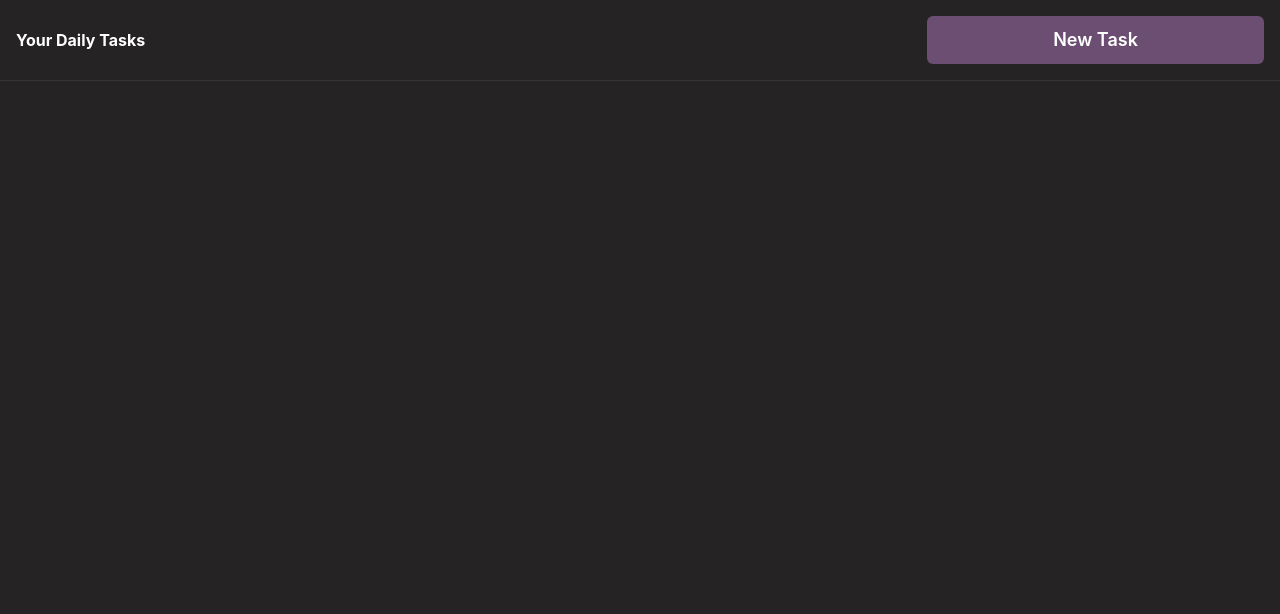
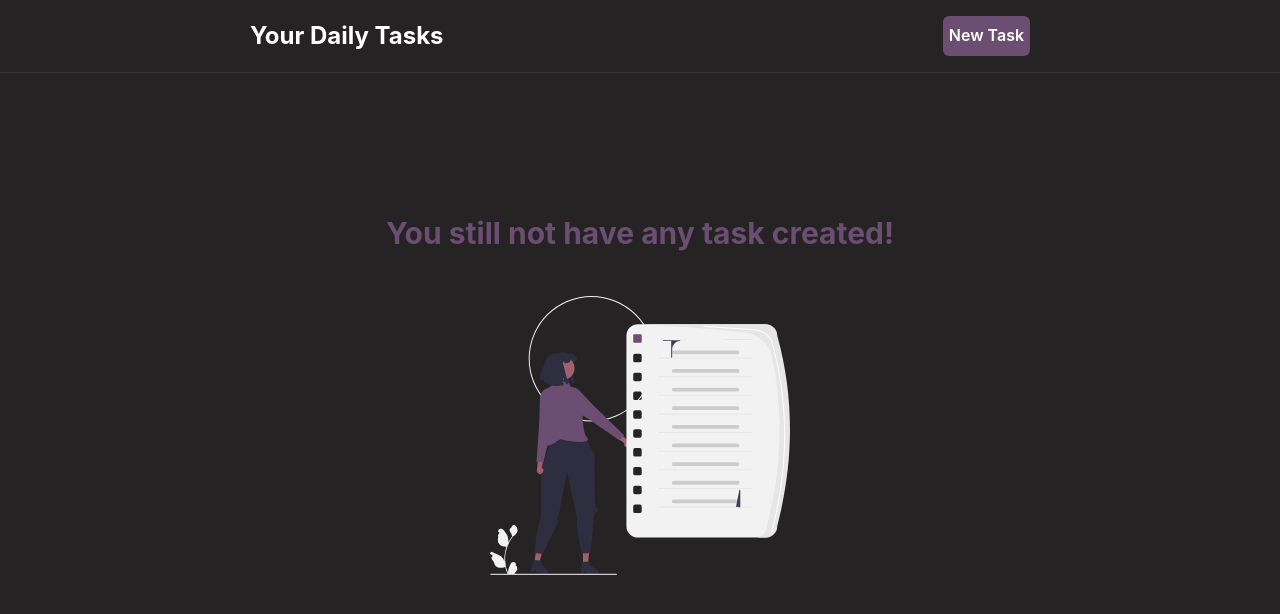
Before and after one commit to WilliamKSilva/tasks_manager, a React (Vite) app in the folder client/: page /home in a window 1280 px wide. Shown: the top 614 px of the page. Built offline with nearby package versions, Linux system fonts and the light colour scheme; no server answers.

Commit message:
feat: start get and display tasks feature

```diff
--- a/client/src/components/Button/index.tsx
+++ b/client/src/components/Button/index.tsx
@@ -11,10 +11,9 @@ export function ButtonDefault({ title, onClick, type }: ButtonProps) {
     <Button
       onClick={() => onClick()}
       bg="primary"
-      size={{base: 'md', lg: 'lg'}}
       color="white"
       borderRadius="md"
-      w="27%"
+      w={{base: '27%', sm: '20%', md: '15%', lg: '10%', xl: '7%'}}
       type={type}
     >
       {title}
--- a/client/src/components/Header/index.tsx
+++ b/client/src/components/Header/index.tsx
@@ -1,18 +1,16 @@
 import { Box, Flex, Text } from '@chakra-ui/react';
-import { ButtonDefault } from '../Button';
 import { PopoverTask } from '../PopoverTask';
 
 export function Header() {
   return (
     <Box
-      as="section"
       w="100%"
       borderBottom="1px"
       borderColor="elevation"
       padding={4}
     >
-      <Flex justify="space-between" align="center">
-        <Text color="white" fontWeight="bold">Your Daily Tasks</Text>
+      <Flex as="section" justify={{base: 'space-between', sm: 'center'}} align="center" w="100%" gap={{sm: '40%'}}>
+        <Text color="white" fontWeight="bold" fontSize={{md: '2xl'}}>Your Daily Tasks</Text>
         <PopoverTask />
       </Flex>
     </Box>
--- a/client/src/components/PopoverTask/index.tsx
+++ b/client/src/components/PopoverTask/index.tsx
@@ -2,10 +2,39 @@ import { useRef } from "react";
 import { Button, Flex, Input, Popover, PopoverContent, PopoverFooter, PopoverHeader, PopoverTrigger, useDisclosure } from "@chakra-ui/react";
 import { ButtonDefault } from "../Button";
 import { PopoverForm } from "../Form";
+import axios from "axios";
+import { useForm } from "react-hook-form";
+
+type handleCreateTaskData = {
+  title: string;
+  description: string;
+}
 
 export function PopoverTask() {
-  const { onOpen, onClose, isOpen } = useDisclosure()
-  const firstFieldRef = useRef(null)
+  const { onOpen, onClose, isOpen } = useDisclosure();
+  const { handleSubmit, register } = useForm();
+  const firstFieldRef = useRef(null);
+
+  const access_token = localStorage.getItem('access_token');
+
+  async function handleCreateTask({ title, description }: handleCreateTaskData) {
+    console.log(title, description);
+
+    try {
+      const response = await axios.post('http://localhost:3333/tasks', {
+        title,
+        description
+      }, {
+        headers: {
+          Authorization: `Bearer ${access_token}`
+        }
+      })
+
+      console.log(response);
+    } catch(error) {
+      console.log(error);
+    }
+  }
 
   return (
     <>
@@ -18,15 +47,15 @@ export function PopoverTask() {
         closeOnBlur={false}
       >
         <PopoverTrigger>
-          <ButtonDefault title="New Task" onClick={() => console.log('teste')} />
+          <ButtonDefault title="New Task" onClick={() => console.log('teste')} type="submit" />
         </PopoverTrigger>
-        <PopoverContent p={5} bg="background" borderColor="elevation">
+        <PopoverContent p={5} bg="background" borderColor="elevation" as="form" onSubmit={handleSubmit(handleCreateTask)}>
           <PopoverHeader fontSize="md" color="white" borderColor="elevation">
             Create a new Task!
           </PopoverHeader>
           <PopoverForm>
-            <Input placeholder="Name" borderColor="elevation" />
-            <Input placeholder="Description" borderColor="elevation" />
+            <Input color="white" placeholder="Name" borderColor="elevation" {...register('title')} />
+            <Input color="white" placeholder="Description" borderColor="elevation" {...register('description')} />
           </PopoverForm>
           <PopoverFooter borderColor="elevation">
             <Flex justify="space-around">
@@ -45,6 +74,7 @@ export function PopoverTask() {
                 onClick={onClose}
                 color="white"
                 fontSize="sm"
+                type="submit"
               >
                 Create
               </Button>
--- /dev/null
+++ b/client/src/interfaces/tasks.ts
@@ -0,0 +1,7 @@
+interface ITasks {
+  id: string;
+  title: string;
+  description: string;
+}
+
+export type { ITasks }
--- a/client/src/pages/Home/index.tsx
+++ b/client/src/pages/Home/index.tsx
@@ -1,13 +1,19 @@
-import { Box, Flex } from "@chakra-ui/react";
+import { Box, Image, Text, VStack } from "@chakra-ui/react";
 import { Header } from "../../components/Header";
+import DiaryIlustration from '../../assets/undraw_diary_primary_re_4jpc.svg';
+import { useHome } from "./useHome";
 
 
 export default function Home() {
+  const { avaiableTasks } = useHome();
+
   return (
     <Box w="100vw" h="100vh" bg="background">
-      <Flex w="100%" justify="center">
-        <Header />
-      </Flex>
+      <Header />
+      <VStack as="section" spacing={10} justify="center" align="center" w="100%" h="80%" >
+        <Text color="primary" fontWeight="bold" fontSize={{base: '1.3rem', lg: "3xl"}}>You still not have any task created!</Text>
+        <Image src={DiaryIlustration} w={300} />
+      </VStack>
     </Box>
   )
 }
--- a/client/src/pages/Home/useHome.ts
+++ b/client/src/pages/Home/useHome.ts
@@ -1,27 +1,30 @@
 import axios from "axios";
-
-
-type handleCreateTaskData = {
-  title: string;
-  description: string;
-}
+import { useEffect, useState } from "react";
+import { ITasks } from "../../interfaces/tasks";
 
 export function useHome() {
+  const [avaiableTasks, setAvaiableTasks] = useState([] as ITasks[]);
 
-  async function handleCreateTask({ title, description }: handleCreateTaskData) {
-    try {
-      await axios.post('http://localhost:3333/tasks/create-task', {
-        title,
-        description
-      },
-      {
-        headers: {
-          Authorization: `Bearer `
-        }
+  const access_token = localStorage.getItem('access_token');
+
+  useEffect(() => {
+    (async function getAvaiableTasks() {
+      try {
+        const response = await axios.get('http://localhost:3333/tasks', {
+          headers: {
+            Authorization: `Bearer ${access_token}`
+          }
+        })
+
+        setAvaiableTasks(response.data);
+      } catch(error) {
+        console.log(error);
       }
-      )
-    } catch(error) {
-      console.log(error);
-    }
+    })()
+  }, []);
+
+  return {
+    avaiableTasks
   }
+
 }
```
Also changed, not shown: client/src/assets/undraw_diary_primary_re_4jpc.svg (added), client/src/assets/undraw_diary_re_4jpc.svg (added).
